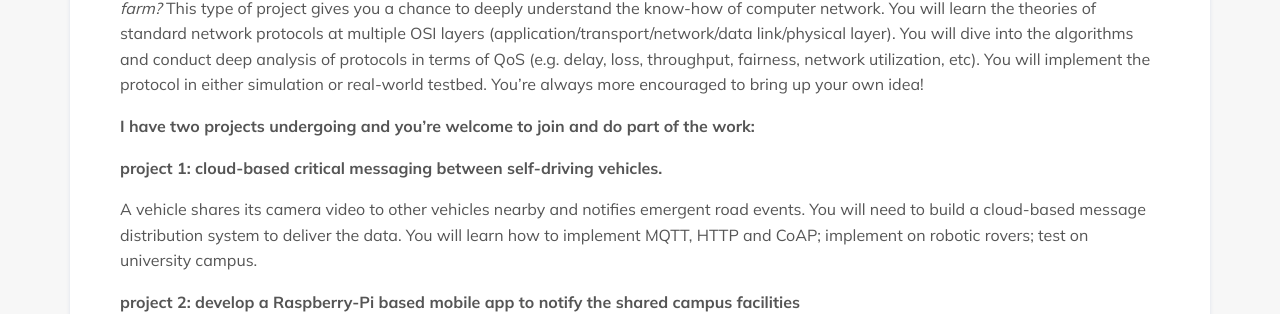
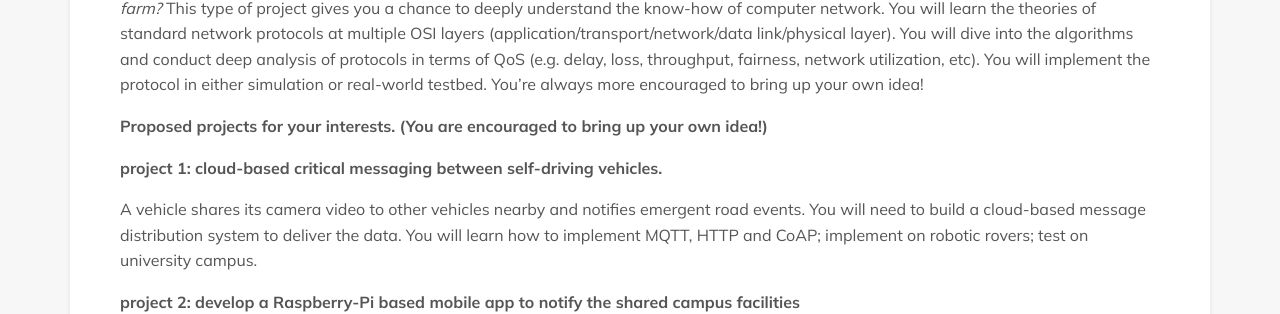
Before and after one commit to NorSC/supervisor-search, a Jekyll site: the page built from _supervisors/zhenhui-yuan.md, in a window 1280 px wide. Shown: the part 968-1282 px from the top of the page. Built offline with Jekyll 4.4.1, drawn with Linux system fonts in a browser that asks for light colours; a script that is not in the unit is left out.

Commit message:
Update Supervisors “zhenhui-yuan”

```diff
--- a/_supervisors/zhenhui-yuan.md
+++ b/_supervisors/zhenhui-yuan.md
@@ -63,7 +63,7 @@ additional_details: >-
   You’re always more encouraged to bring up your own idea!
 
 
-  **I have two projects undergoing and you're welcome to join and do part of the work:**
+  **Proposed projects for your interests. (You are encouraged to bring up your own idea!)**
 
 
   **project 1: cloud-based critical messaging between self-driving vehicles.**
```
